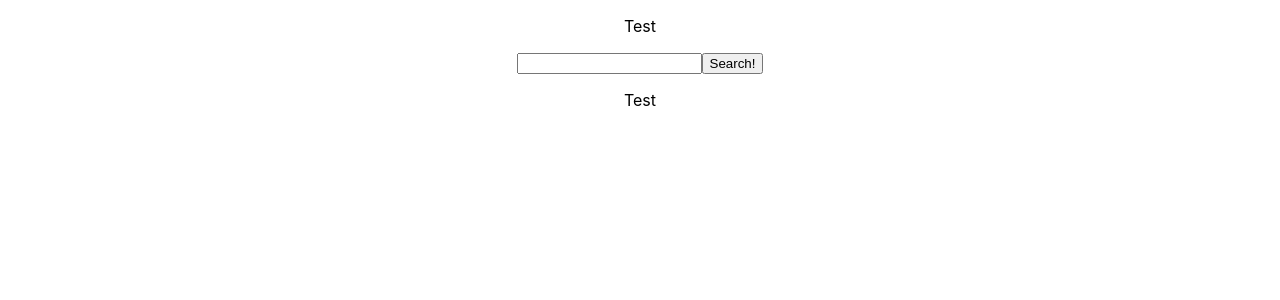
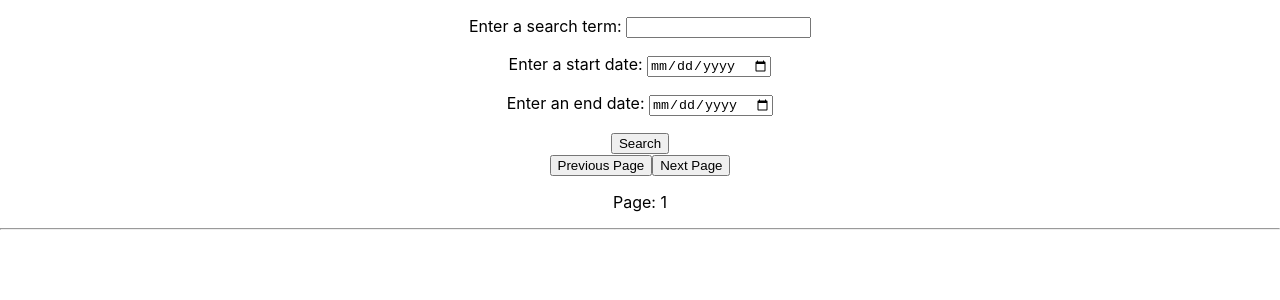
Before and after one commit to dtkrontz/nyt-api-typescript, a React (Create React App) app: page / in a window 1280 px wide. Shown: the top 300 px of the page. Built offline with nearby package versions, Linux system fonts and the light colour scheme.

Commit message:
almost solved NYT

```diff
--- a/src/App.tsx
+++ b/src/App.tsx
@@ -6,7 +6,6 @@ import NYT from './Components/NYT-API-Fetch';
 function App() {
   return (
     <div className="App">
-      <p>Test</p>
       <NYT />
       {/* <header className="App-header">
         <img src={logo} className="App-logo" alt="logo" />
--- a/src/Components/NYT-API-Fetch.tsx
+++ b/src/Components/NYT-API-Fetch.tsx
@@ -1,53 +1,153 @@
 import React, {Component} from 'react';
+import Result from './NYT-Results';
 
 type Props = {
 
 }
 
 type State = {
-    input: string
+    input: string,
+    start?: string,
+    end?: string,
+    results: [],
+    page: number,
 }
+
 
 export default class FetchNYT extends Component<Props, State> {
     constructor(props: Props) {
         super(props)
         this.state = {
             input: '',
+            start: '',
+            end: '',
+            results: [],
+            page: 1
         }
     }
 
-    // componentDidMount = () => {
-    //     this.fetchNYT();
-    // }
-
     updateInput = (e: any) => {
+        console.log(typeof(e));
         this.setState(
             {input: e.target.value}
         )
     }
 
+    updateStart = (e: any) => {
+        console.log(typeof(e));
+        this.setState(
+            {start: e.target.value}
+        )
+    }
+
+    updateEnd = (e: any) => {
+        console.log(typeof(e));
+        this.setState(
+            {end: e.target.value}
+        )
+    }
+
+    updateResults = (e: any) => {
+        console.log(typeof(e));
+        this.setState({
+            results: e.response.docs
+        })
+        console.log(this.state.results);
+    }
+
+    nextPage = async (e: any) => {
+        // console.log(typeof(e));
+        await this.setState({
+            page: (this.state.page + 1)
+        })
+        console.log(this.state.page);
+
+        this.fetchNYT(e);
+    }
+
+    previousPage = async (e: any) => {
+        console.log(typeof(e));
+        if (this.state.page > 1) {
+            await this.setState({
+                page: (this.state.page - 1)
+            })
+        } else {
+            return
+        }
+        this.fetchNYT(e);
+        console.log(this.state.page);
+    }
+
+    // firstSearch = async (e: any) => {
+    //     await this.setState ({
+    //         page: 2
+    //     })
+    //     this.fetchNYT(e);
+    // }
+
     fetchNYT = (e: any) => {
+        console.log(typeof(e));
         e.preventDefault();
         const baseURL: string = 'https://api.nytimes.com/svc/search/v2/articlesearch.json';
         const key: string = 'IGF3UNuOBkodCCoDFe4TGQ2d4VQNBbvo';
-        let url: string = baseURL + '?api-key=' + key; // + '&page=' + pageNumber + '&q=' + searchTerm.value
+        let pageNumber: number = this.state.page;
+        let url: string = `${baseURL}?api-key=${key}&page=${pageNumber}&q=${this.state.input}`;
         console.log(url);
+        console.log(this.state.input);
+        console.log(this.state.start);
+        console.log(this.state.end);
+
+        if(this.state.start !== '') {
+            console.log(this.state.start)
+          url += '&begin_date=' + this.state.start;
+        };
+
+        if(this.state.end !== '') {
+            console.log(this.state.end)
+          url += '&end_date=' + this.state.end;
+        };
 
         fetch(url)
         .then((res) => res.json())
         .then((json) => {
             console.log(json);
+            console.log(json.response.docs);
+            this.updateResults(json);
+            // this.setState(
+            //     {
+            //         results: json.response.docs
+            //     }
+            // )
         })
     }
 
     render() {
+        // let pageThing: number = this.state.page -1
         return(
             <div>
                 <form onSubmit={this.fetchNYT}>
-                <input onChange={((e) => this.updateInput(e))} type='text' value={this.state.input} />
-                <button type='submit'>Search!</button>
+                {/* <form onSubmit={this.firstSearch}> */}
+                    <p>
+                        <label>Enter a search term: </label>
+                        <input onChange={((e) => this.updateInput(e))} type='text' value={this.state.input} />
+                    </p>
+                    <p>
+                        <label>Enter a start date: </label>
+                        <input onChange={((e) => this.updateStart(e))} type="date" id="start-date"  pattern="[0-9]{8}" />
+                    </p>
+                    <p>
+                        <label>Enter an end date: </label>
+                        <input onChange={((e) => this.updateEnd(e))} type="date" id="end-date" pattern="[0-9]{8}" />
+                    </p>
+                <button type='submit'>Search</button>
                 </form>
-                <p>Test</p>
+                <button onClick={this.previousPage}>Previous Page</button>
+                <button onClick={this.nextPage}>Next Page</button>
+                {/* {this.state.page > 1 ? <p>Page: {pageThing}</p> : <div></div> } */}
+                <p>Page: {this.state.page}</p>
+                <hr />
+                {/* {this.state.results} */}
+                <Result result={this.state.results} />
             </div>
         )
     }
--- /dev/null
+++ b/src/Components/NYT-Results.js
@@ -0,0 +1,30 @@
+import React from 'react';
+
+const Result = (props) => {
+    let result = props.result;
+    console.log(result);
+    return (
+        <div>
+            {result.map((result) => {
+                return (
+                <div>
+                    <a href={result.web_url} target='blank'><h2>{result.headline.main}</h2></a>
+                    {result.multimedia[0] ? <img src={`https://www.nytimes.com/${result.multimedia[0].url}`} alt='article img' /> : <p>No Image Found</p>}
+                    <h4>Keywords:</h4>
+                    <p>{result.keywords.map(words => {
+                        return (
+                            <div>
+                                <li>{words.value}</li>
+                            </div>
+                        )
+                    })}</p>
+                <hr />
+                </div>
+            )}
+            )
+            }
+        </div>
+    )
+}
+
+export default Result;
```
